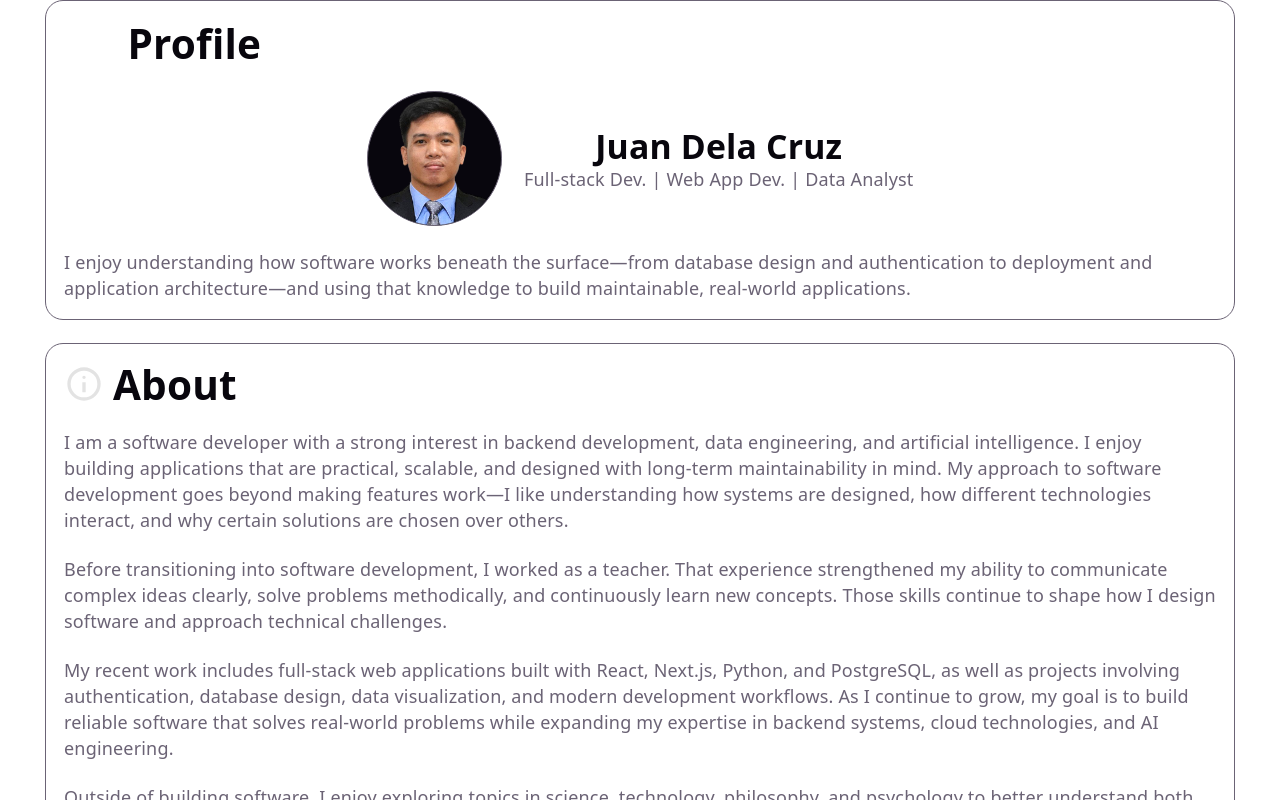
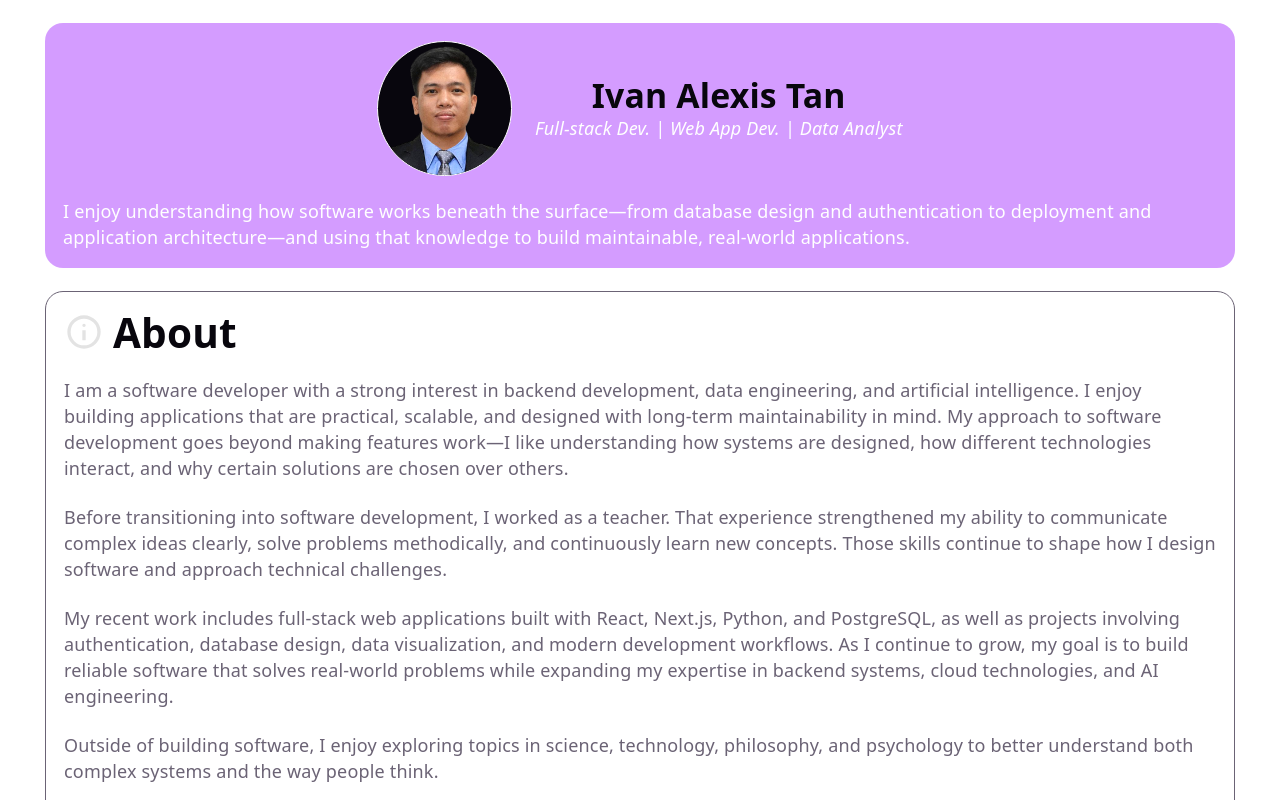
Before and after one commit to Ivan-Alexis-Tan/my-website-official, a React (Vite) app: page / in a window 1280 px wide. Shown: the top 800 px of the page. Built offline with nearby package versions, Linux system fonts and the light colour scheme.

Commit message:
refactor (hero): rename and style hero section

```diff
--- a/src/App.tsx
+++ b/src/App.tsx
@@ -9,10 +9,8 @@ import Sec4Projects from './components/app/home/Sec4Projects'
 function App() {
 
   return (
-    <main className='mx-10 [&>section]:border [&>section]:rounded-2xl [&>section]:mb-5'>
-      <section>
-        <Sec1Hero />
-      </section>
+    <main className='mx-10 my-5 [&>section]:mb-5 [&>section]:border [&>section]:rounded-2xl'>
+      <Sec1Hero />
 
       <section>
         <Sec2About />
--- a/src/components/app/home/Sec1Hero.tsx
+++ b/src/components/app/home/Sec1Hero.tsx
@@ -1,11 +1,6 @@
 export default function Sec1Hero() {
     return (
-        <div className="p-4 gap-5 flex flex-col justify-between">
-            {/* Section Header */}
-            <div className="flex items-center gap-3">
-                <img src="/profile_icon_wht.png" width={50} height={50} alt="profile-icon" />
-                <h1 className="text-4xl font-bold text-(--text-h)">Profile</h1>
-            </div>
+        <div className="mb-5 p-4 gap-5 flex flex-col justify-between bg-(--accent-border) text-white rounded-2xl">
 
             {/* Profile Details */}
             <div className="flex flex-col sm:flex-row sm:gap-5 justify-center items-center">
@@ -14,8 +9,8 @@ export default function Sec1Hero() {
                 </div>
 
                 <div className="flex flex-col items-center">
-                    <h2 className="text-3xl font-bold text-(--text-h) text-center">Juan Dela Cruz</h2>
-                    <p className="text-center">Full-stack Dev. | Web App Dev. | Data Analyst</p>
+                    <h2 className="text-3xl font-bold text-(--text-h) text-center">Ivan Alexis Tan</h2>
+                    <p className="text-center italic">Full-stack Dev. | Web App Dev. | Data Analyst</p>
                 </div>
             </div>
 
```
